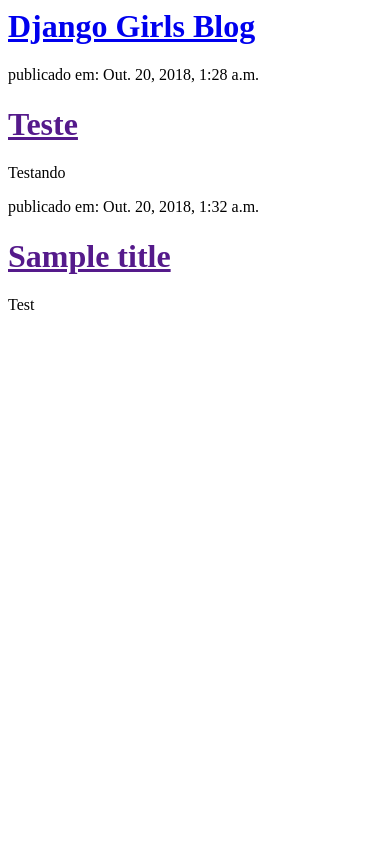
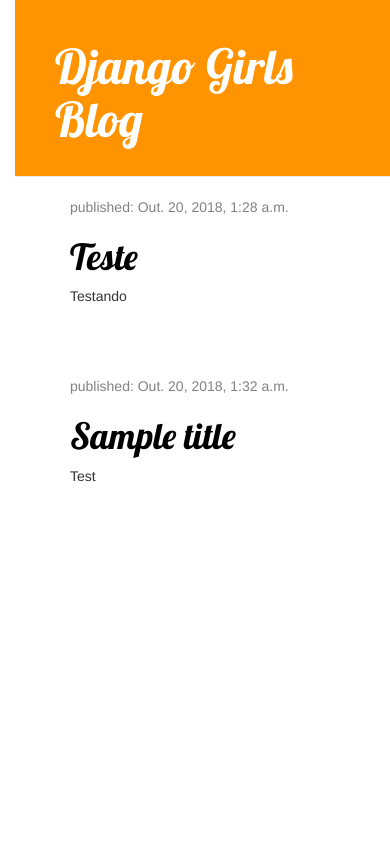
Before and after one commit to llldc21/blog-djago, a Django app: page / in a window 390 px wide. Run offline with Django 3.2, Linux system fonts and the light colour scheme; data comes from the database, SQL or seed files in the repository; some libraries are stand-ins or nearby versions.

Commit message:
Estilizando as paginas

```diff
--- /dev/null
+++ b/blog/static/css/blog.css
@@ -0,0 +1,55 @@
+h1 a {
+    color: #FCA205;
+    font-family: 'Lobster';
+}
+
+body {
+    padding-left: 15px;
+}
+
+.page-header {
+    background-color: #ff9400;
+    margin-top: 0;
+    padding: 20px 20px 20px 40px;
+}
+
+.page-header h1, .page-header h1 a, .page-header h1 a:visited, .page-header h1 a:active {
+    color: #ffffff;
+    font-size: 36pt;
+    text-decoration: none;
+}
+
+.content {
+    margin-left: 40px;
+}
+
+h1, h2, h3, h4 {
+    font-family: 'Lobster', cursive;
+}
+
+.date {
+    color: #828282;
+}
+
+.save {
+    float: right;
+}
+
+.post-form textarea, .post-form input {
+    width: 100%;
+}
+
+.top-menu, .top-menu:hover, .top-menu:visited {
+    color: #ffffff;
+    float: right;
+    font-size: 26pt;
+    margin-right: 20px;
+}
+
+.post {
+    margin-bottom: 70px;
+}
+
+.post h1 a, .post h1 a:visited {
+    color: #000000;
+}
--- a/blog/templates/blog/post_list.html
+++ b/blog/templates/blog/post_list.html
@@ -1,11 +1,35 @@
-<div>
+{% load staticfiles %}
+
+<html>
+
+<head>
+    <title>Django Girls blog</title>
+    <link rel="stylesheet" href="//maxcdn.bootstrapcdn.com/bootstrap/3.2.0/css/bootstrap.min.css">
+    <link rel="stylesheet" href="//maxcdn.bootstrapcdn.com/bootstrap/3.2.0/css/bootstrap-theme.min.css">
+    <link rel="stylesheet" href="{% static 'css/blog.css' %}">
+    <link href="//fonts.googleapis.com/css?family=Lobster&subset=latin,latin-ext" rel="stylesheet" type="text/css">
+</head>
+
+<body>
+    <div class="page-header">
         <h1><a href="/">Django Girls Blog</a></h1>
     </div>
 
+    <div class="content container">
+        <div class="row">
+            <div class="col-md-8">
                 {% for post in posts %}
-<div>
-    <p>publicado em: {{ post.published_date }}</p>
+                <div class="post">
+                    <div class="date">
+                        <p>published: {{ post.published_date }}</p>
+                    </div>
                     <h1><a href="">{{ post.title }}</a></h1>
                     <p>{{ post.text|linebreaksbr }}</p>
                 </div>
                 {% endfor %}
+            </div>
+        </div>
+    </div>
+</body>
+
+</html>
--- a/blog/urls.py
+++ b/blog/urls.py
@@ -1,6 +1,9 @@
 from django.urls import path
 from . import views
+from django.conf.urls.static import static
+from django.conf import settings
 
 urlpatterns = [
     path('', views.post_list, name='post_list')
 ]
+urlpatterns += static(settings.STATIC_URL, document_root=settings.STATIC_ROOT)
--- a/mysite/settings.py
+++ b/mysite/settings.py
@@ -120,3 +120,7 @@ USE_TZ = True
 
 STATIC_URL = '/static/'
 STATIC_ROOT = os.path.join(BASE_DIR, 'static')
+STATICFILES_DIRS = (
+    os.path.join(BASE_DIR, "blog/static"),
+    # '/var/www/static/',
+)
```
Lines whose indentation alone changed are shown as unchanged.
